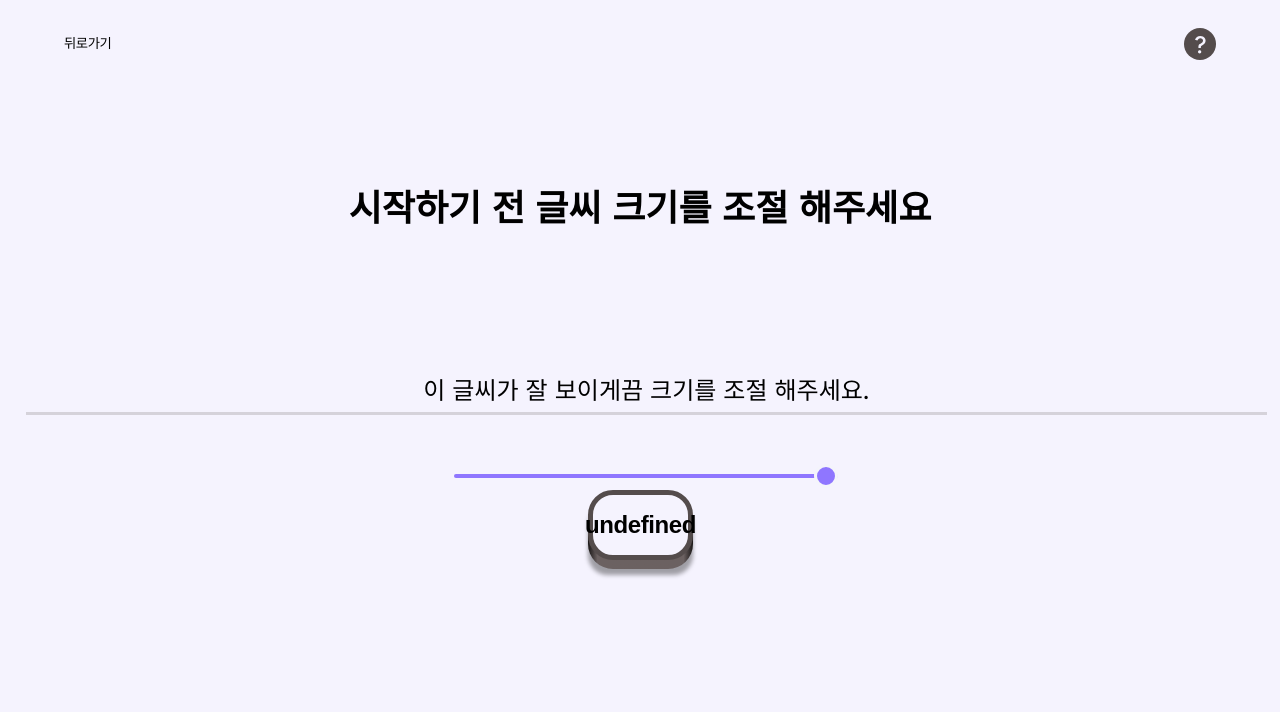
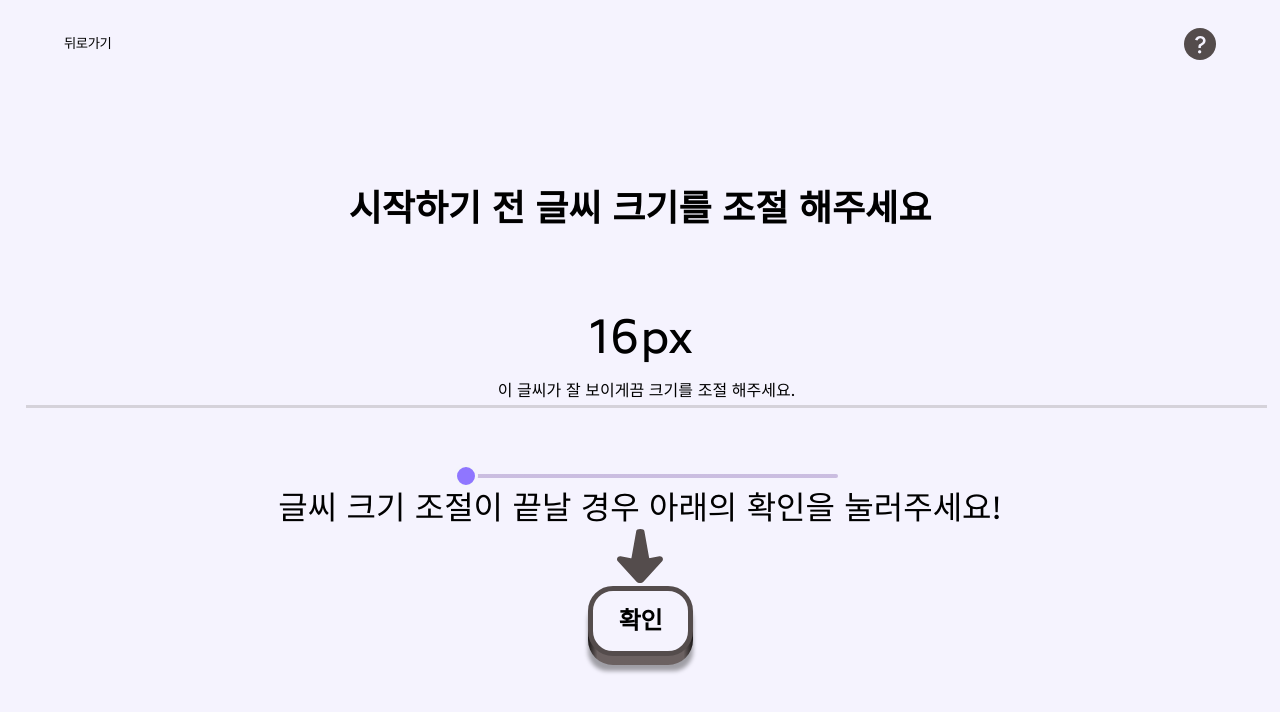
Before and after one commit to sunub/for-digital-divide, a Next.js app: page /resize-font in a window 1280 px wide. Shown: the top 712 px of the page. Built offline with nearby package versions, Linux system fonts and the light colour scheme; a web font is replaced by a local one.

Commit message:
refactor(app): Slider를 이용한 텍스트 크기의 변화에 대한 정보를 view에 추가 redirect path 추가

```diff
--- a/package.json
+++ b/package.json
@@ -43,7 +43,7 @@
     "valibot": "^0.24.1"
   },
   "devDependencies": {
-    "@playwright/test": "^1.40.1",
+    "@playwright/test": "^1.41.2",
     "@swc/cli": "^0.1.62",
     "@swc/core": "^1.3.80",
     "@testing-library/dom": "^9.3.3",
--- a/src/app/(start)/resize-font/page.tsx
+++ b/src/app/(start)/resize-font/page.tsx
@@ -4,6 +4,50 @@ import React from "react";
 import styled from "styled-components";
 import Slider from "@/components/Slider";
 import Button from "@/components/Button";
+import { moveToLoginPage } from "@/lib/revalidate";
+
+function StartPage() {
+  const [fonstSize, setFontSize] = React.useState(16);
+
+  React.useEffect(() => {
+    const root = document.documentElement;
+    root.style.setProperty("--text-size", `${fonstSize}px`);
+  }, [fonstSize]);
+
+  return (
+    <section>
+      <RootWrapper>
+        <Title>
+          <h1>시작하기 전 글씨 크기를 조절 해주세요</h1>
+        </Title>
+        <ResizeFontDisplay>{`${fonstSize}px`}</ResizeFontDisplay>
+        <ResizeWrapper>
+          이 글씨가 잘 보이게끔 크기를 조절 해주세요.
+        </ResizeWrapper>
+        <div
+          style={{
+            gridArea: "resize-font-slider / main",
+          }}
+        >
+          <Slider fontSize={fonstSize} setFontSize={setFontSize} />
+        </div>
+      </RootWrapper>
+      <ConfirmWrapper>
+        <span>글씨 크기 조절이 끝날 경우 아래의 확인을 눌러주세요!</span>
+        <svg
+          width={56}
+          height={56}
+          role="img"
+          aria-label="arrow icon"
+          style={{ transform: "rotate(-90deg)" }}
+        >
+          <use href="/sprite.svg#arrow" />
+        </svg>
+        <Button text="확인" onClick={moveToLoginPage} />
+      </ConfirmWrapper>
+    </section>
+  );
+}
 
 const RootWrapper = styled.div`
   display: grid;
@@ -50,35 +94,29 @@ const ResizeWrapper = styled.div`
   padding-bottom: 24px; */
 `;
 
-function StartPage() {
-  const [fonstSize, setFontSize] = React.useState(24);
+const ResizeFontDisplay = styled.span`
+  display: inline-block;
+  width: 100cqw;
+  text-align: center;
+  margin-left: auto;
+  margin-right: auto;
+  font-size: 48px;
+`;
 
-  React.useEffect(() => {
-    const root = document.documentElement;
-    root.style.setProperty("--text-size", `${fonstSize}px`);
-  }, [fonstSize]);
+const ConfirmWrapper = styled.div`
+  width: 100cqw;
+  margin-left: auto;
+  margin-right: auto;
+  display: flex;
+  flex-direction: column;
+  justify-content: center;
+  align-items: center;
+  gap: 8px;
 
-  return (
-    <>
-      <RootWrapper>
-        <Title>
-          <h1>시작하기 전 글씨 크기를 조절 해주세요</h1>
-        </Title>
-        <ResizeWrapper>
-          이 글씨가 잘 보이게끔 크기를 조절 해주세요.
-        </ResizeWrapper>
-        <div></div>
-        <div
-          style={{
-            gridArea: "resize-font-slider / main",
-          }}
-        >
-          <Slider fontSize={fonstSize} setFontSize={setFontSize} />
-        </div>
-      </RootWrapper>
-      <Button />
-    </>
-  );
-}
+  & > span {
+    font-size: 32px;
+    line-height: 24px;
+  }
+`;
 
 export default StartPage;
--- a/src/app/layout.tsx
+++ b/src/app/layout.tsx
@@ -41,7 +41,7 @@ export default function RootLayout({
               --color-primary:oklch(96.86% 0.009 288.17775174927874);
               --color-button: oklch(65.57% 0.19552898037793698 288.17775174927874);
               --color-highlight: oklch(73.96% 0.1586202546972356 25.278467161119735);
-              --color-confirm: oklch(84.02% 0.114 146.9);
+              --color-confirm: oklch(84.51% 0.162 147.29);
               --text-size: 16px;
             }
 
--- a/src/app/page.tsx
+++ b/src/app/page.tsx
@@ -1,10 +1,12 @@
 import React from "react";
 import InitFrame from "@compo/InitFrame";
 import InitPage from "@compo/InitPage";
+import { PreloadResources } from "./preload";
 
 export default function Home() {
   return (
     <InitFrame>
+      <PreloadResources />
       <InitPage />
     </InitFrame>
   );
--- a/src/components/Slider/Slider.tsx
+++ b/src/components/Slider/Slider.tsx
@@ -11,8 +11,8 @@ interface SliderProps {
 
 function Slider(props: SliderProps) {
   const { fontSize, setFontSize } = props;
-  const min = 8;
-  const max = 24;
+  const min = 16;
+  const max = 48;
   const [hovering, toggleHovering] = useToggle(false);
   const ref = React.useRef<HTMLDivElement>(null);
 
```
Also changed, not shown: scripts/seed.mjs (+0 -34 lines), 1 other file (tests, documents, lock files or other folders).
